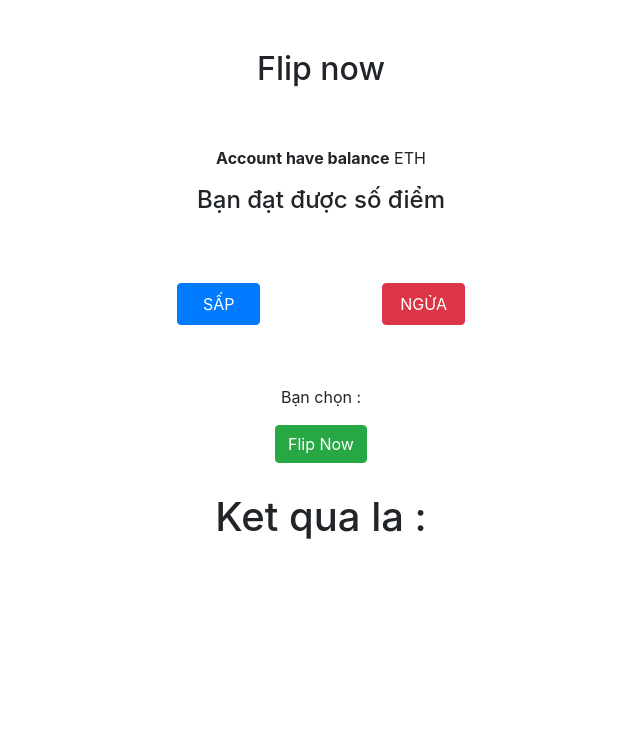
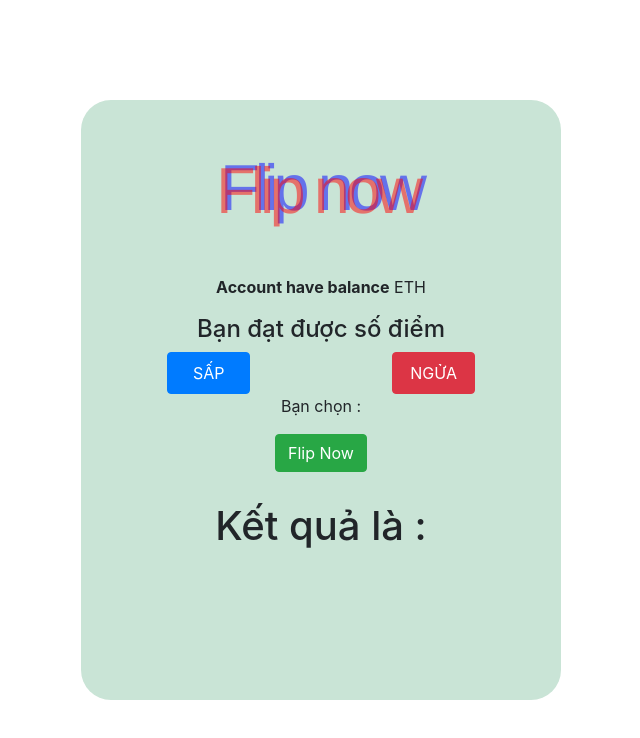
Before and after one commit to vinhyenvodoi98/Ethereum_coinflip, a website: page src/index.html in a window 1280 px wide. Shown: the whole page, without its empty margins (319-959 px from the left). Drawn offline with nearby package versions, Linux system fonts and the light colour scheme; no server answers.

Commit message:
make interface more beautiful

```diff
--- a/src/css/index.css
+++ b/src/css/index.css
@@ -1,5 +1,24 @@
+h2 {
+	display: inline;
+	position: relative;
+	font: 65px Helvetica, Sans-Serif;
+	letter-spacing: -5px;
+	color: rgba(0,0,255,0.5);
+}
+
+h2:after {
+	content: "Flip now";
+	position: absolute; left: -4px; top: 2px;
+	color: rgba(255,0,0,0.5);
+}
+
 .everycenter{
-    text-align: center
+    border-radius: 30px;
+    text-align: center;
+    background: #C9E4D6;
+    width: 480px;
+    height: 600px;
+    margin-top: 100px;
 }
 
 .flipNow{
@@ -7,16 +26,10 @@
     font-weight: 600;
 }
 
-.guess{
-
-}
-
 .guesswhat{
     display: flex;
     flex-direction: row;
     justify-content: space-around;
-    padding: 60px 350px 60px 350px;
-    /* align-content: center; */
 }
 
 .buttonsap{
--- a/src/index.html
+++ b/src/index.html
@@ -45,17 +45,15 @@
     <!-- Flip -->
     <div class="ketqua">
       <h1>
-        Ket qua la :
+        Kết quả là :
         <span id="sapngua"></span>
       </h1>
     </div>
   </div>
 
   <script src="https://ajax.googleapis.com/ajax/libs/jquery/1.12.4/jquery.min.js"></script>
-  <!-- <script src="js/bootstrap.min.js"></script> -->
   <script src="js/web3.min.js"></script>
   <script src="js/app.js"></script>
-  <!-- <script src="js/web3.js"></script> -->
 
 </body>
 
```
